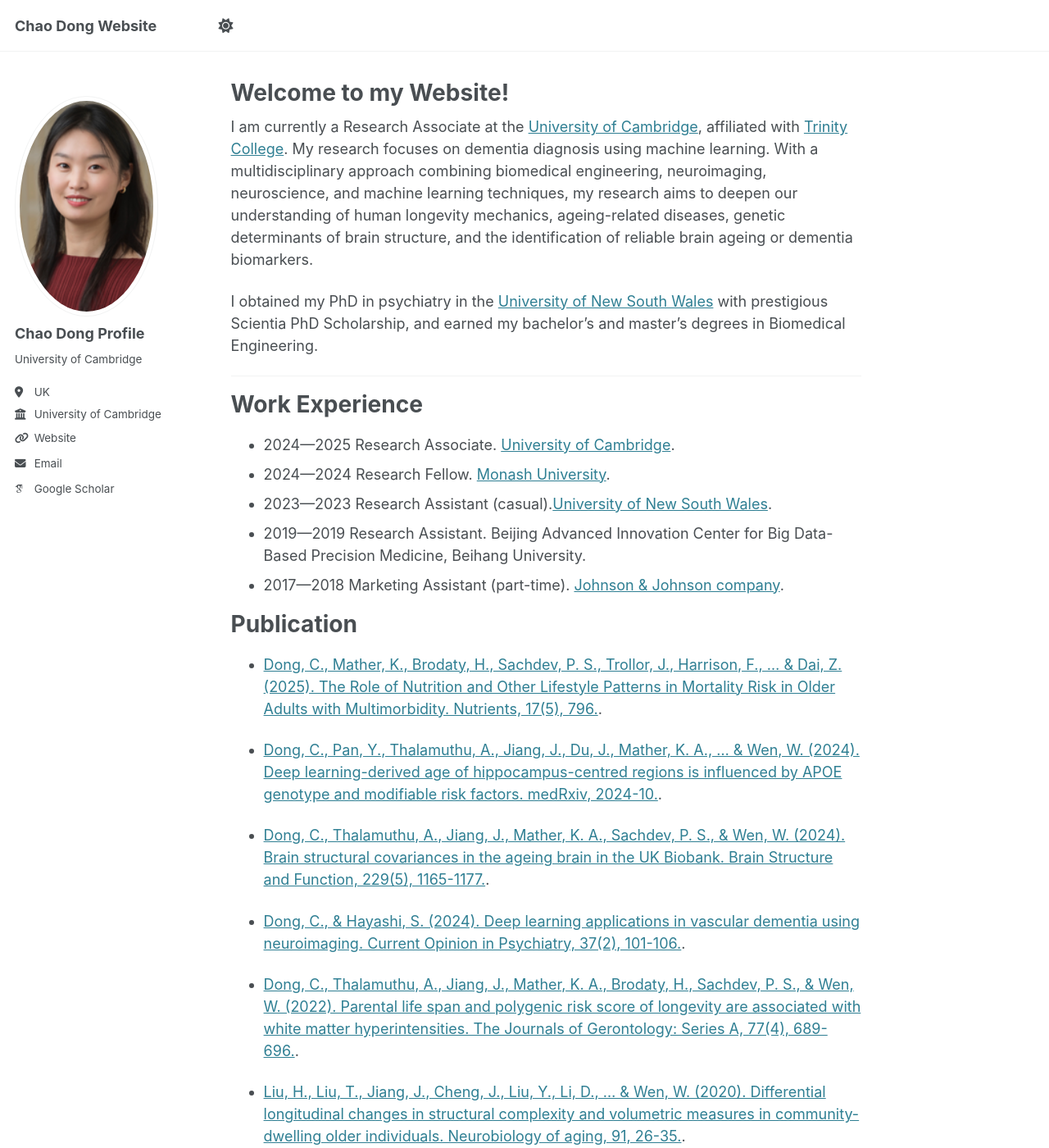
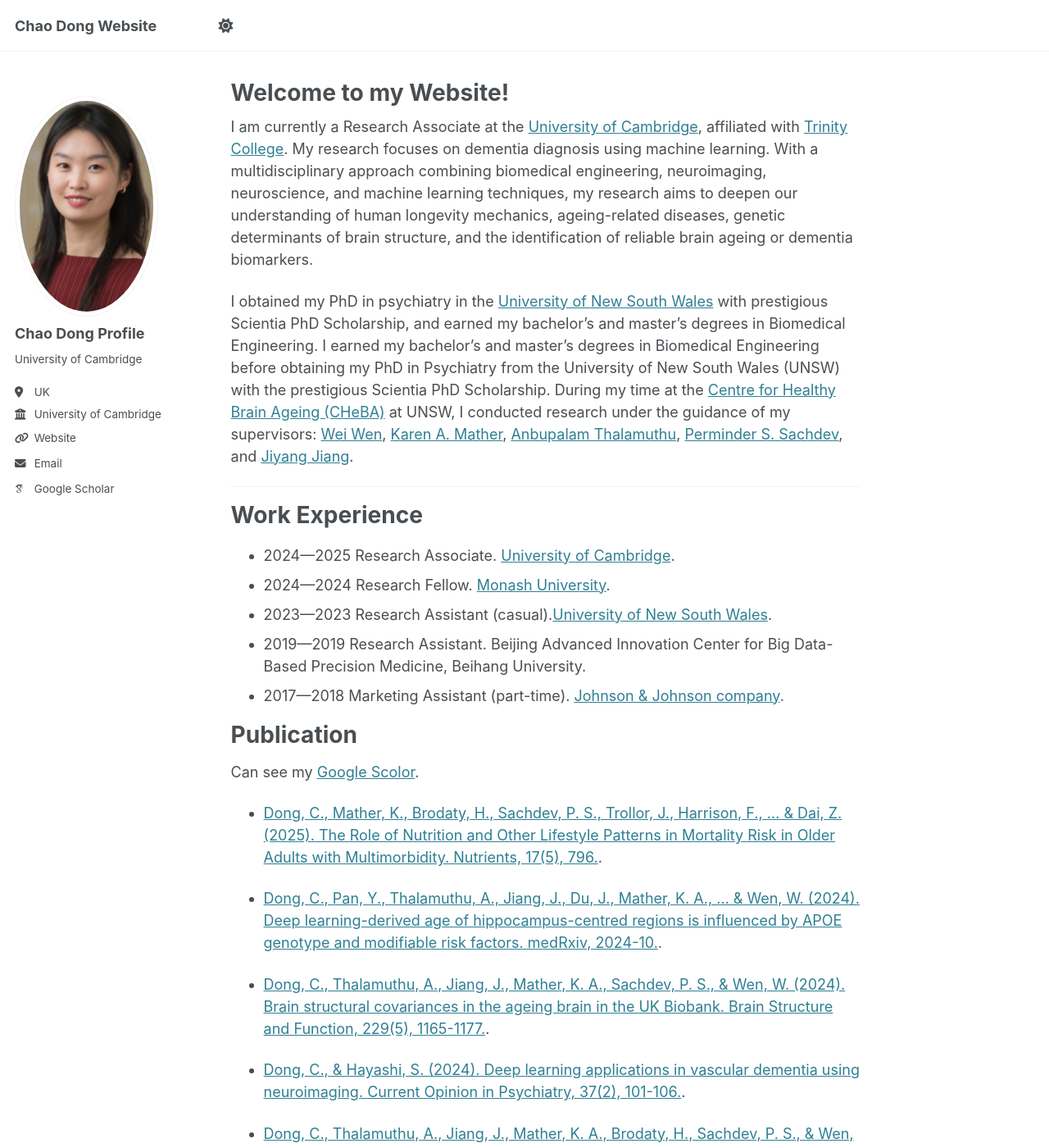
Before and after one commit to ChaoDong12/chaodong.github.io, a Jekyll site: the page built from _pages/about.md, in a window 1280 px wide and 1400 px high. Shown: the whole window at 82% size. Built offline with Jekyll 4.4.1, drawn with Linux system fonts in a browser that asks for light colours; some web fonts are replaced.

Commit message:
Update about.md

```diff
--- a/_pages/about.md
+++ b/_pages/about.md
@@ -10,6 +10,7 @@ redirect_from:
 I am currently a Research Associate at the [University of Cambridge](https://www.psychol.cam.ac.uk/), affiliated with [Trinity College](https://www.trin.cam.ac.uk/). My research focuses on dementia diagnosis using machine learning. With a multidisciplinary approach combining biomedical engineering, neuroimaging, neuroscience, and machine learning techniques, my research aims to deepen our understanding of human longevity mechanics, ageing-related diseases, genetic determinants of brain structure, and the identification of reliable brain ageing or dementia biomarkers.
 
 I obtained my PhD in psychiatry in the [University of New South Wales](https://www.cheba.unsw.edu.au/) with prestigious Scientia PhD Scholarship, and earned my bachelor's and master's degrees in Biomedical Engineering.
+I earned my bachelor's and master's degrees in Biomedical Engineering before obtaining my PhD in Psychiatry from the University of New South Wales (UNSW) with the prestigious Scientia PhD Scholarship. During my time at the [Centre for Healthy Brain Ageing (CHeBA)](https://www.cheba.unsw.edu.au/blog/chao-dong-meet-our-researcher-series) at UNSW, I conducted research under the guidance of my supervisors: [Wei Wen](https://scholar.google.com.au/citations?user=j-m4_E8AAAAJ&hl=en), [Karen A. Mather](https://scholar.google.com.au/citations?user=yQurwtYAAAAJ&hl=en), [Anbupalam Thalamuthu](https://scholar.google.com.au/citations?user=QPcKQVMAAAAJ&hl=en), [Perminder S. Sachdev](https://scholar.google.com.au/citations?user=joXgLDoAAAAJ&hl=en), and [Jiyang Jiang](https://scholar.google.com.au/citations?user=rLJeyIIAAAAJ&hl=en&oi=ao).
 
 ------
 
@@ -24,6 +25,8 @@ Work Experience
 
 Publication
 ======
+Can see my [Google Scolor](https://scholar.google.com.au/citations?user=LqtS59sAAAAJ&hl=en).
+
 * [Dong, C., Mather, K., Brodaty, H., Sachdev, P. S., Trollor, J., Harrison, F., ... & Dai, Z. (2025). The Role of Nutrition and Other Lifestyle Patterns in Mortality Risk in Older Adults with Multimorbidity. Nutrients, 17(5), 796.](https://www.mdpi.com/2072-6643/17/5/796).
 
 * [Dong, C., Pan, Y., Thalamuthu, A., Jiang, J., Du, J., Mather, K. A., ... & Wen, W. (2024). Deep learning-derived age of hippocampus-centred regions is influenced by APOE genotype and modifiable risk factors. medRxiv, 2024-10.](https://www.medrxiv.org/content/10.1101/2024.10.27.24316212v1).
```
